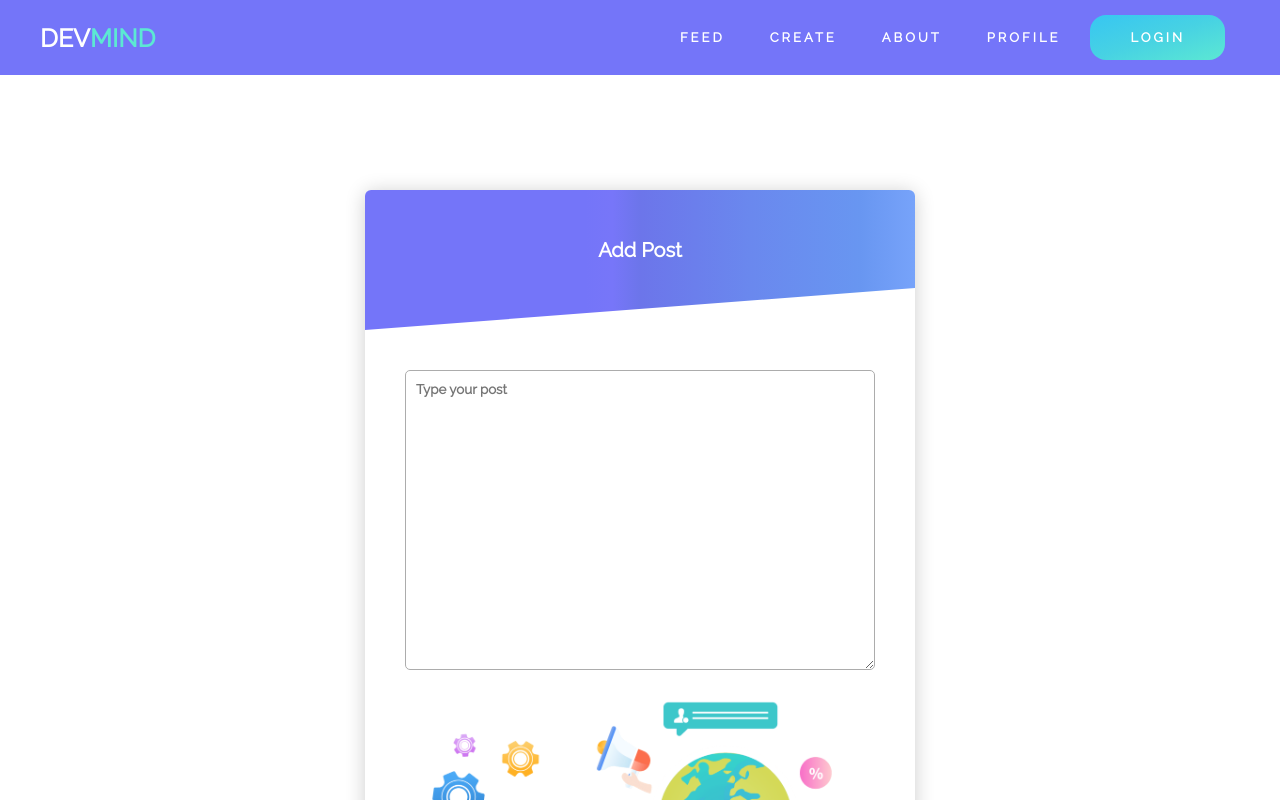
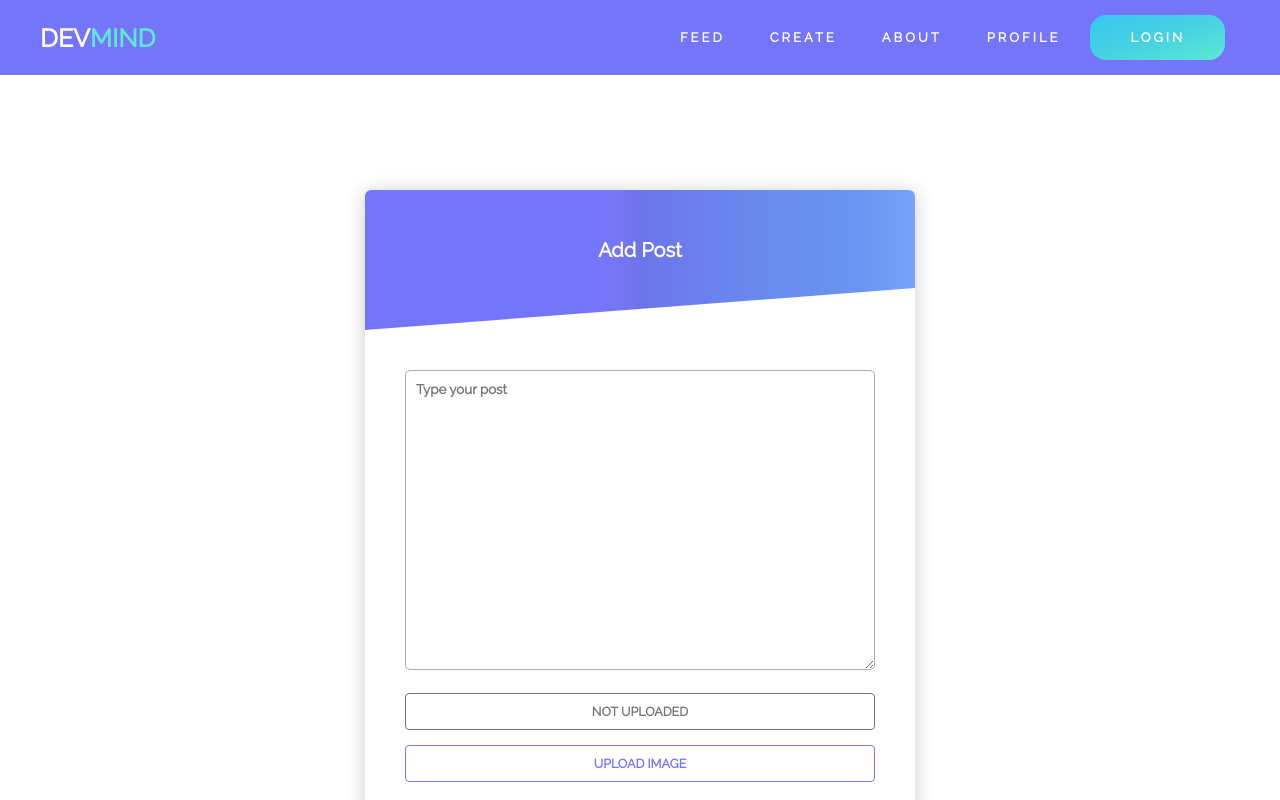
Before and after one commit to NikhilSharma03/DevMind, a React (Create React App) app in the folder client/: page /create_post in a window 1280 px wide. Shown: the top 800 px of the page. Built offline with nearby package versions, Linux system fonts and the light colour scheme.

Commit message:
connected add post

```diff
--- a/client/src/App.js
+++ b/client/src/App.js
@@ -20,6 +20,7 @@ function App() {
       <Switch>
         <Route exact path="/comment" component={Comment} />
         <Route exact path="/feed" component={Feed} />
+        <Route exact path="/my_profile" component={UserProfile} />
         <Route exact path="/profile/:id" component={UserProfile} />
         <Route exact path="/update_post" component={UpdatePost} />
         <Route exact path="/create_post" component={AddPost} />
--- a/client/src/pages/AddPost/AddPost.css
+++ b/client/src/pages/AddPost/AddPost.css
@@ -133,6 +133,17 @@
   border-radius: 4px;
 }
 
+.addpost--image__picker p {
+  text-transform: uppercase;
+  font-weight: bold;
+  font-size: 1.25rem;
+  color: #747474;
+  padding: 10px;
+  border: 1px solid #747474;
+  border-radius: 4px;
+  margin-bottom: 1.5rem;
+}
+
 .addpost--image__picker label {
   color: white;
   cursor: pointer;
--- a/client/src/pages/AddPost/AddPost.js
+++ b/client/src/pages/AddPost/AddPost.js
@@ -1,24 +1,47 @@
-import React from "react";
+import React, {useState} from "react";
 import "./AddPost.css";
 import Form from "../../components/Form/Form";
-import ImageSource from "./../../shared/ImageSource";
+import axios from "axios"
 
 const AddPost = () => {
+  const [postContent, setPostContent] = useState("")
+  const [postImage, setPostImage] = useState(null)
+
+  const onFileChange = event => {
+    setPostImage(event.target.files[0]);
+  };
+
+  const onSubmitHandler = (event) => {
+    event.preventDefault()
+    const formData = new FormData()
+    formData.append("content", postContent)
+    formData.append("creator", postContent)
+    formData.append("image", postImage)
+
+    // Make Request to API
+    axios.post(`${process.env.REACT_APP_API}/posts`,formData).then(res => {
+      console.log(res)
+    }).catch(err => {
+      console.log(err.response.data.message)
+    })
+  }
+
   return (
     <div className="addpost__container">
-      <Form style={{ width: "55rem" }}>
+      <Form style={{ width: "55rem" }} onSubmit={onSubmitHandler}>
         <div className="form__banner">
           <h1>Add Post</h1>
         </div>
         <div className="form__body">
           <div className="addpost__textarea">
-            <textarea placeholder="Type your post"></textarea>
+            <textarea onChange={(event) => setPostContent(event.target.value)} value={postContent} placeholder="Type your post"></textarea>
           </div>
           <div className="addpost--image__picker">
-            <img src={ImageSource.homeBanner} alt="upload image" />
+            <p>{!postImage ? "Not Uploaded" : "Uploaded ✓"}</p>
             <label htmlFor="addpost__image--picker">Upload Image</label>
             <input
               type="file"
+              onChange={onFileChange}
               id="addpost__image--picker"
               style={{ display: "none" }}
               accept=".jpg,.png,.jpeg"
--- a/client/src/pages/Login/Login.js
+++ b/client/src/pages/Login/Login.js
@@ -52,9 +52,6 @@ const Login = () => {
             value={password}
             onChange={(event) => setPassword(event.target.value)}
           />
-          <div className="forgot__container">
-            <Link to="/forgot_password">Forgot Password?</Link>
-          </div>
           <button type="submit" className="form__button">
             Login
           </button>
```
Also changed, not shown: 1 other file (tests, documents, lock files or other folders).
